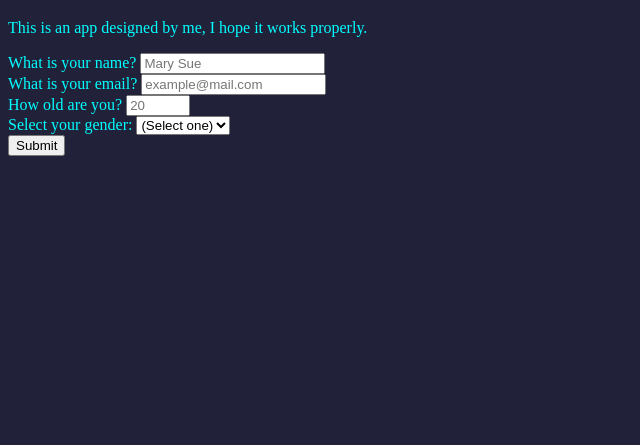
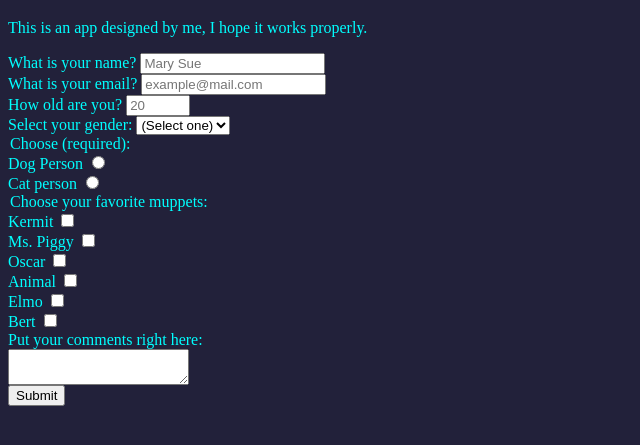
Before and after one commit to GunslingerD/My_CV, a plain HTML site: page FreeCodeCamp_RWD/index.html in a window 1280 px wide. Shown: the part 61-506 px from the top of the page, without its empty margins (0-640 px from the left). Drawn offline with Linux system fonts and the light colour scheme.

Commit message:
Completed the form

```diff
--- a/FreeCodeCamp_RWD/index.html
+++ b/FreeCodeCamp_RWD/index.html
@@ -21,14 +21,45 @@
             <input id="number" type="number" min="18" max="120" required placeholder="20"/>
         </label>
         <label id="dropdown-label" for="dropdown"> Select your gender:
-            <select id="dropdown">
+            <select id="dropdown" required>
                 <option value="">(Select one)</option>
                 <option value="1">Male</option>
                 <option value="2">Female</option>
             </select>
         </label>
+</fieldset>
+        <legend>Choose (required):</legend>
+        <label for="dog-person"> Dog Person
+            <input id="dog-person" name="pet-option" type="radio" value="1"/>
+        </label>
+        <label for="cat-person"> Cat person
+            <input id="cat-person" name="pet-option" type="radio" value="2"/>
+        </label>
+        <legend>Choose your favorite muppets:</legend>
+        <label for="favorite-muppet"> Kermit
+            <input id="favorite-muppet" name="muppet" type="checkbox" value="1"/>
+        </label>
+        <label for="favorite-muppet"> Ms. Piggy
+            <input id="favorite-muppet" name="muppet" type="checkbox" value="2"/>
+        </label>
+        <label for="favorite-muppet"> Oscar
+            <input id="favorite-muppet" name="muppet" type="checkbox" value="3"/>
+        </label>
+        <label for="favorite-muppet"> Animal
+            <input id="favorite-muppet" name="muppet" type="checkbox" value="4"/>
+        </label>
+        <label for="favorite-muppet"> Elmo
+            <input id="favorite-muppet" name="muppet" type="checkbox" value="2"/>
+        </label>
+        <label for="favorite-muppet"> Bert
+            <input id="favorite-muppet" name="muppet" type="checkbox" value="2"/>
+        </label>
+        <label for="comments"> Put your comments right here:
+            <textarea id="comments" name="comments"></textarea>
+        </label>
+
     </fieldset>
-        <input type="submit" value="Submit"/>
+        <input id="submit" type="submit" value="Submit"/>
     </form>
 
 
--- a/FreeCodeCamp_RWD/styles.css
+++ b/FreeCodeCamp_RWD/styles.css
@@ -7,3 +7,7 @@ body {
 label {
     display: block;
 }
+
+textarea {
+    display: block;
+}
```
